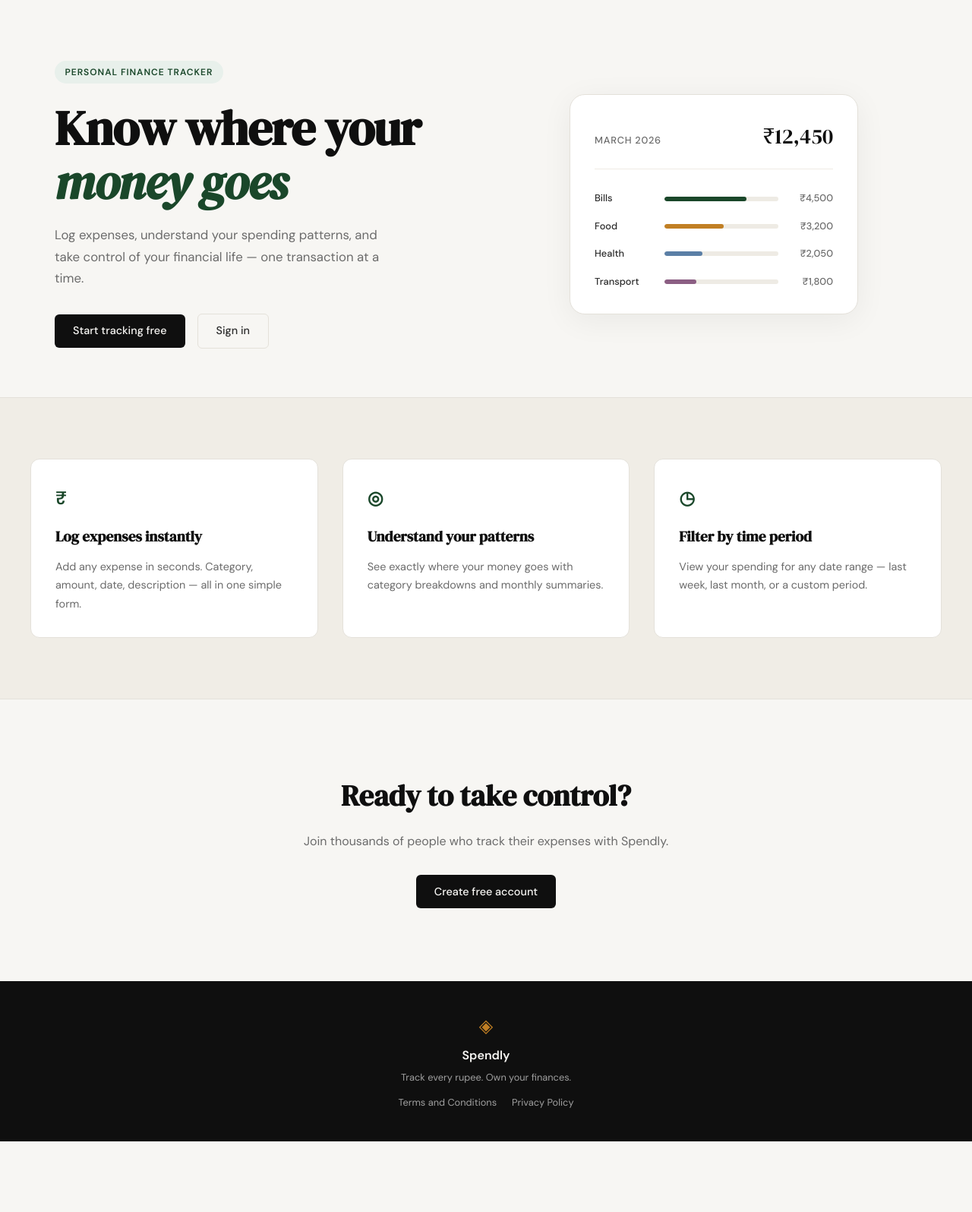
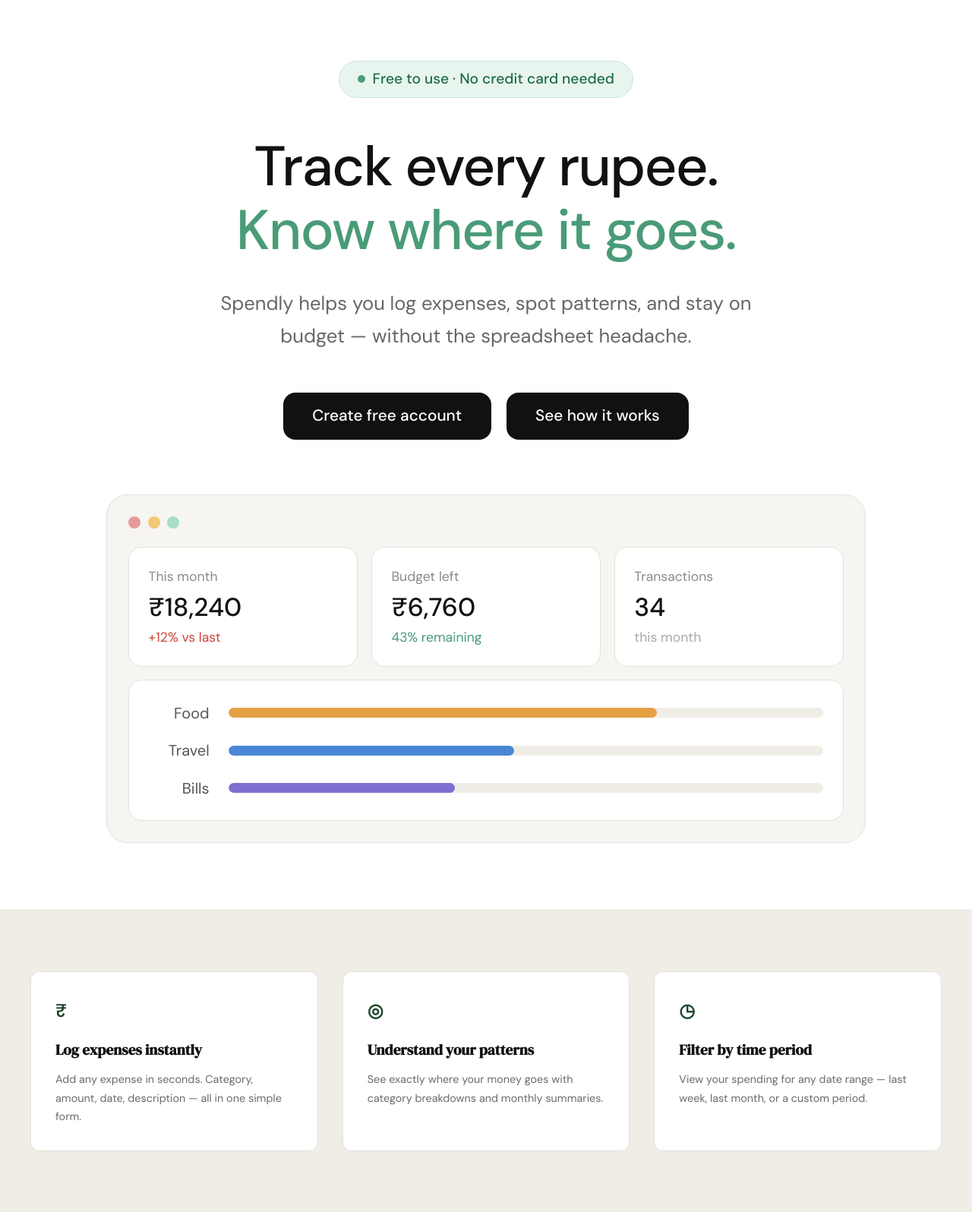
Before and after one commit to flawlessbiker69-cell/Expense_Tracker, a Flask app: page / in a window 1280 px wide. Shown: the part 61-1657 px from the top of the page at 76% size. Before the commit the page ends 1564 px from the top, so only its background shows below. Run offline with Flask 3, Linux system fonts and the light colour scheme.

Commit message:
landing: redesign hero section

```diff
--- /dev/null
+++ b/static/css/landing.css
@@ -0,0 +1,163 @@
+/* Landing page — hero section */
+
+.lp-hero {
+    background: #fff;
+    padding: 5rem 2rem 5.5rem;
+    text-align: center;
+}
+
+.lp-hero-inner {
+    max-width: 1000px;
+    margin: 0 auto;
+}
+
+.lp-badge {
+    display: inline-flex;
+    align-items: center;
+    gap: 0.6rem;
+    padding: 0.5rem 1.5rem;
+    background: #e8f5ee;
+    border: 1px solid #c9e6d6;
+    border-radius: 999px;
+    color: #1f6b4a;
+    font-size: 1.2rem;
+    font-weight: 500;
+}
+
+.lp-badge-dot {
+    width: 10px;
+    height: 10px;
+    border-radius: 50%;
+    background: #4a9b78;
+}
+
+.lp-title {
+    margin: 3rem 0 2rem;
+    font-family: var(--font-body);
+    font-size: clamp(2.6rem, 7vw, 4.6rem);
+    font-weight: 500;
+    line-height: 1.15;
+    letter-spacing: -0.02em;
+    color: #111;
+}
+
+.lp-title span { display: block; color: #4a9b78; }
+
+.lp-subtitle {
+    max-width: 720px;
+    margin: 0 auto 3.25rem;
+    font-size: clamp(1.15rem, 2.4vw, 1.6rem);
+    line-height: 1.7;
+    color: #666;
+}
+
+.lp-actions {
+    display: flex;
+    justify-content: center;
+    flex-wrap: wrap;
+    gap: 1.25rem;
+    margin-bottom: 4.5rem;
+}
+
+.lp-btn {
+    display: inline-block;
+    padding: 1.15rem 2.4rem;
+    background: #111;
+    color: #fff;
+    border-radius: 16px;
+    font-size: 1.3rem;
+    font-weight: 500;
+    line-height: 1.2;
+    transition: opacity 0.15s;
+}
+
+.lp-btn:hover { opacity: 0.85; }
+
+.lp-dash {
+    padding: 1.75rem;
+    background: #f6f5f2;
+    border: 1px solid var(--border);
+    border-radius: 28px;
+    text-align: left;
+}
+
+.lp-dots {
+    display: flex;
+    gap: 0.6rem;
+    margin-bottom: 1.5rem;
+}
+
+.lp-dots span {
+    width: 16px;
+    height: 16px;
+    border-radius: 50%;
+}
+
+.lp-dots span:nth-child(1) { background: #e59a97; }
+.lp-dots span:nth-child(2) { background: #f0c975; }
+.lp-dots span:nth-child(3) { background: #a9dcc7; }
+
+.lp-stats {
+    display: grid;
+    grid-template-columns: repeat(3, 1fr);
+    gap: 1.1rem;
+    margin-bottom: 1.1rem;
+}
+
+.lp-stat, .lp-bars {
+    background: #fff;
+    border: 1px solid var(--border);
+    border-radius: 18px;
+}
+
+.lp-stat { padding: 1.5rem 1.6rem; }
+
+.lp-stat-label { font-size: 1.1rem; color: #8a8a8a; }
+
+.lp-stat-value {
+    margin: 0.35rem 0 0.15rem;
+    font-size: 2.1rem;
+    font-weight: 500;
+    line-height: 1.3;
+    color: #111;
+}
+
+.lp-stat-note { font-size: 1.1rem; }
+.lp-note-red { color: #d0453a; }
+.lp-note-green { color: #4a9b78; }
+.lp-note-faint { color: #a8a8a8; }
+
+.lp-bars { padding: 1.1rem 1.6rem; }
+
+.lp-bar-row {
+    display: grid;
+    grid-template-columns: 5rem 1fr;
+    align-items: center;
+    column-gap: 1.6rem;
+    padding: 0.55rem 0;
+}
+
+.lp-bar-label {
+    text-align: right;
+    font-size: 1.25rem;
+    color: #555;
+}
+
+.lp-bar-track {
+    height: 13px;
+    background: #efede6;
+    border-radius: 999px;
+    overflow: hidden;
+}
+
+.lp-bar-fill { height: 100%; border-radius: 999px; }
+.lp-fill-food { width: 72%; background: #e5a044; }
+.lp-fill-travel { width: 48%; background: #4a86d6; }
+.lp-fill-bills { width: 38%; background: #7f6fd0; }
+
+@media (max-width: 700px) {
+    .lp-hero { padding: 3rem 1rem 3.5rem; }
+    .lp-dash { padding: 1rem; border-radius: 20px; }
+    .lp-stats { grid-template-columns: 1fr; }
+    .lp-bar-row { grid-template-columns: 3.5rem 1fr; column-gap: 1rem; }
+}
--- a/templates/landing.html
+++ b/templates/landing.html
@@ -2,59 +2,59 @@
 
 {% block title %}Spendly — Track Every Rupee{% endblock %}
 
+{% block head %}
+<link rel="stylesheet" href="{{ url_for('static', filename='css/landing.css') }}">
+{% endblock %}
+
 {% block content %}
 
-<section class="hero">
-    <div class="hero-inner">
-        <div class="hero-badge">Personal Finance Tracker</div>
-        <h1 class="hero-title">
-            Know where your<br>
-            <em>money goes</em>
+<section class="lp-hero">
+    <div class="lp-hero-inner">
+        <div class="lp-badge"><span class="lp-badge-dot"></span>Free to use &middot; No credit card needed</div>
+        <h1 class="lp-title">
+            Track every rupee.
+            <span>Know where it goes.</span>
         </h1>
-        <p class="hero-subtitle">
-            Log expenses, understand your spending patterns,
-            and take control of your financial life —
-            one transaction at a time.
+        <p class="lp-subtitle">
+            Spendly helps you log expenses, spot patterns, and stay
+            on budget &mdash; without the spreadsheet headache.
         </p>
-        <div class="hero-actions">
-            <a href="{{ url_for('register') }}" class="btn-primary">Start tracking free</a>
-            <a href="{{ url_for('login') }}" class="btn-ghost">Sign in</a>
+        <div class="lp-actions">
+            <a href="{{ url_for('register') }}" class="lp-btn">Create free account</a>
+            <a href="#" class="lp-btn">See how it works</a>
         </div>
-    </div>
-    <div class="hero-visual">
-        <div class="mock-card">
-            <div class="mock-card-header">
-                <span class="mock-label">March 2026</span>
-                <span class="mock-total">₹12,450</span>
+
+        <div class="lp-dash">
+            <div class="lp-dots"><span></span><span></span><span></span></div>
+            <div class="lp-stats">
+                <div class="lp-stat">
+                    <div class="lp-stat-label">This month</div>
+                    <div class="lp-stat-value">&#8377;18,240</div>
+                    <div class="lp-stat-note lp-note-red">+12% vs last</div>
+                </div>
+                <div class="lp-stat">
+                    <div class="lp-stat-label">Budget left</div>
+                    <div class="lp-stat-value">&#8377;6,760</div>
+                    <div class="lp-stat-note lp-note-green">43% remaining</div>
+                </div>
+                <div class="lp-stat">
+                    <div class="lp-stat-label">Transactions</div>
+                    <div class="lp-stat-value">34</div>
+                    <div class="lp-stat-note lp-note-faint">this month</div>
+                </div>
             </div>
-            <div class="mock-bars">
-                <div class="mock-bar-row">
-                    <span class="mock-cat">Bills</span>
-                    <div class="mock-bar-track">
-                        <div class="mock-bar" style="width: 72%"></div>
-                    </div>
-                    <span class="mock-amt">₹4,500</span>
+            <div class="lp-bars">
+                <div class="lp-bar-row">
+                    <span class="lp-bar-label">Food</span>
+                    <div class="lp-bar-track"><div class="lp-bar-fill lp-fill-food"></div></div>
                 </div>
-                <div class="mock-bar-row">
-                    <span class="mock-cat">Food</span>
-                    <div class="mock-bar-track">
-                        <div class="mock-bar mock-bar-2" style="width: 52%"></div>
-                    </div>
-                    <span class="mock-amt">₹3,200</span>
+                <div class="lp-bar-row">
+                    <span class="lp-bar-label">Travel</span>
+                    <div class="lp-bar-track"><div class="lp-bar-fill lp-fill-travel"></div></div>
                 </div>
-                <div class="mock-bar-row">
-                    <span class="mock-cat">Health</span>
-                    <div class="mock-bar-track">
-                        <div class="mock-bar mock-bar-3" style="width: 33%"></div>
-                    </div>
-                    <span class="mock-amt">₹2,050</span>
-                </div>
-                <div class="mock-bar-row">
-                    <span class="mock-cat">Transport</span>
-                    <div class="mock-bar-track">
-                        <div class="mock-bar mock-bar-4" style="width: 28%"></div>
-                    </div>
-                    <span class="mock-amt">₹1,800</span>
+                <div class="lp-bar-row">
+                    <span class="lp-bar-label">Bills</span>
+                    <div class="lp-bar-track"><div class="lp-bar-fill lp-fill-bills"></div></div>
                 </div>
             </div>
         </div>
```
